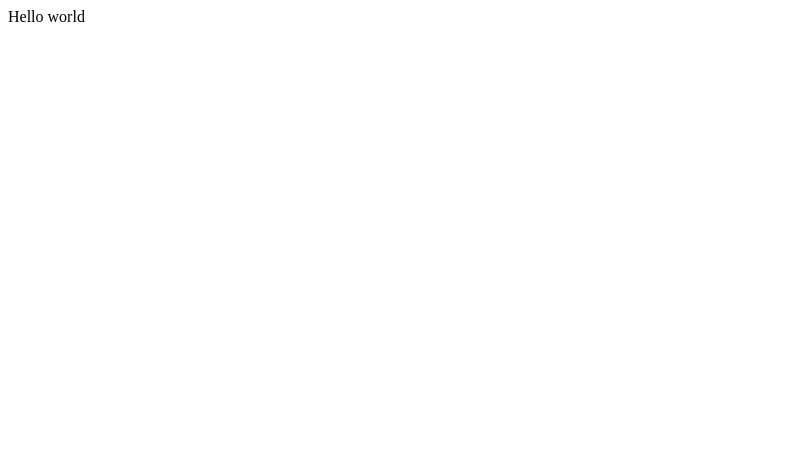
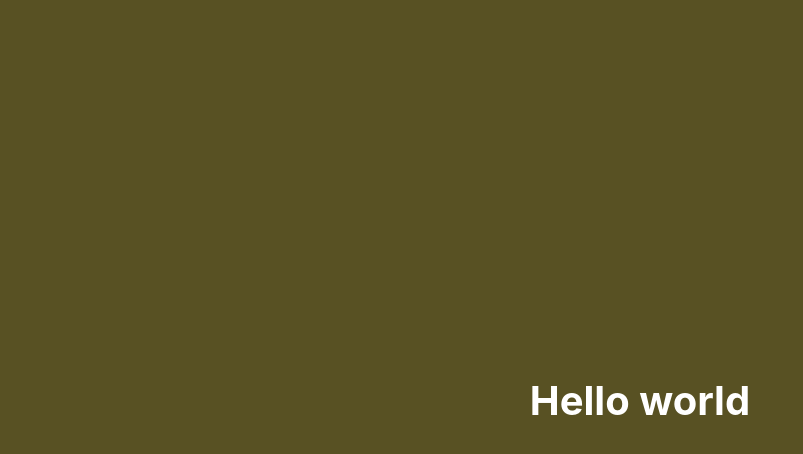
Before and after one commit to slyfox42/ES6-template, a React (Create React App) app: page / in a window 1280 px wide. Shown: the top 454 px of the page, without its empty margins (0-803 px from the left). Built offline with nearby package versions, Linux system fonts and the light colour scheme.

Commit message:
added styling to App component

```diff
--- a/src/App.js
+++ b/src/App.js
@@ -2,7 +2,11 @@ import './App.scss'
 import React from 'react'
 
 const App = () => {
-  return <div className="body-container">Hello world</div>
+  return (
+    <div className="body-container">
+      <div className="title">Hello world</div>
+    </div>
+  )
 }
 
 export default App
--- a/src/App.scss
+++ b/src/App.scss
@@ -0,0 +1,17 @@
+@import './components/_settings/variables';
+
+.body-container{
+  display: flex;
+  align-items: center;
+  justify-content: center;
+  background: #585123;
+  text-align: center;
+  width: 100vw;
+  height: 100vh;
+  color: white;
+  .title{
+    margin: 0;
+    font-size: $dist-xl;
+    font-weight: 700;
+  }
+}
--- a/src/components/_settings/_base.scss
+++ b/src/components/_settings/_base.scss
@@ -1,3 +1,8 @@
+html {
+  margin: 0;
+  padding: 0;
+}
+
 body {
   margin: 0;
   padding: 0;
--- /dev/null
+++ b/src/components/_settings/_variables.scss
@@ -0,0 +1,7 @@
+// distances
+
+$dist-xs: 8px;
+$dist-s: 16px;
+$dist-m: 24px;
+$dist-l: 32px;
+$dist-xl: 40px;
--- a/src/index.js
+++ b/src/index.js
@@ -1,3 +1,4 @@
+import './components/_settings/_base.scss'
 import * as serviceWorker from './serviceWorker'
 import App from './App'
 import React from 'react'
```
Also changed, not shown: package.json (+5 -5 lines), 1 other file (tests, documents, lock files or other folders).
